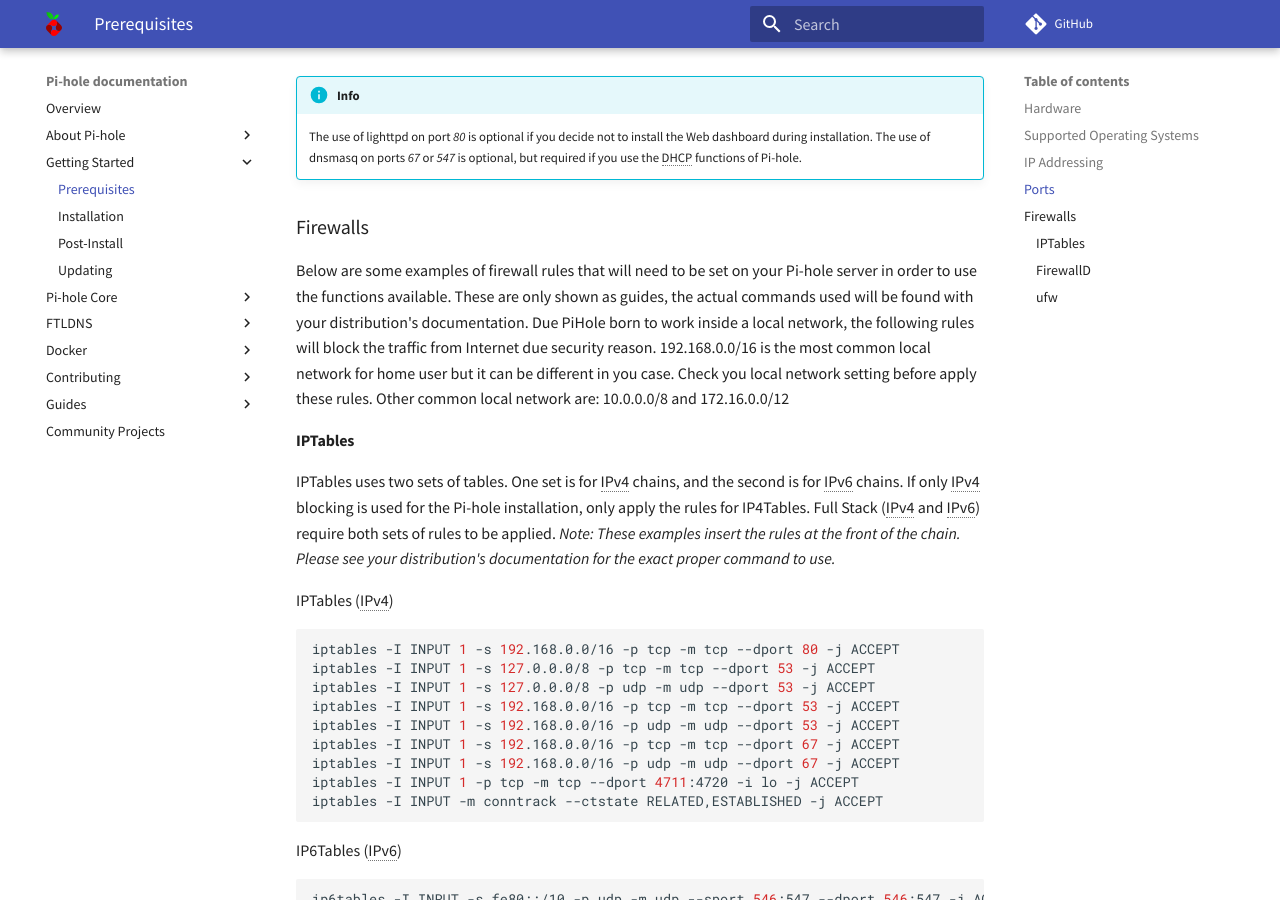
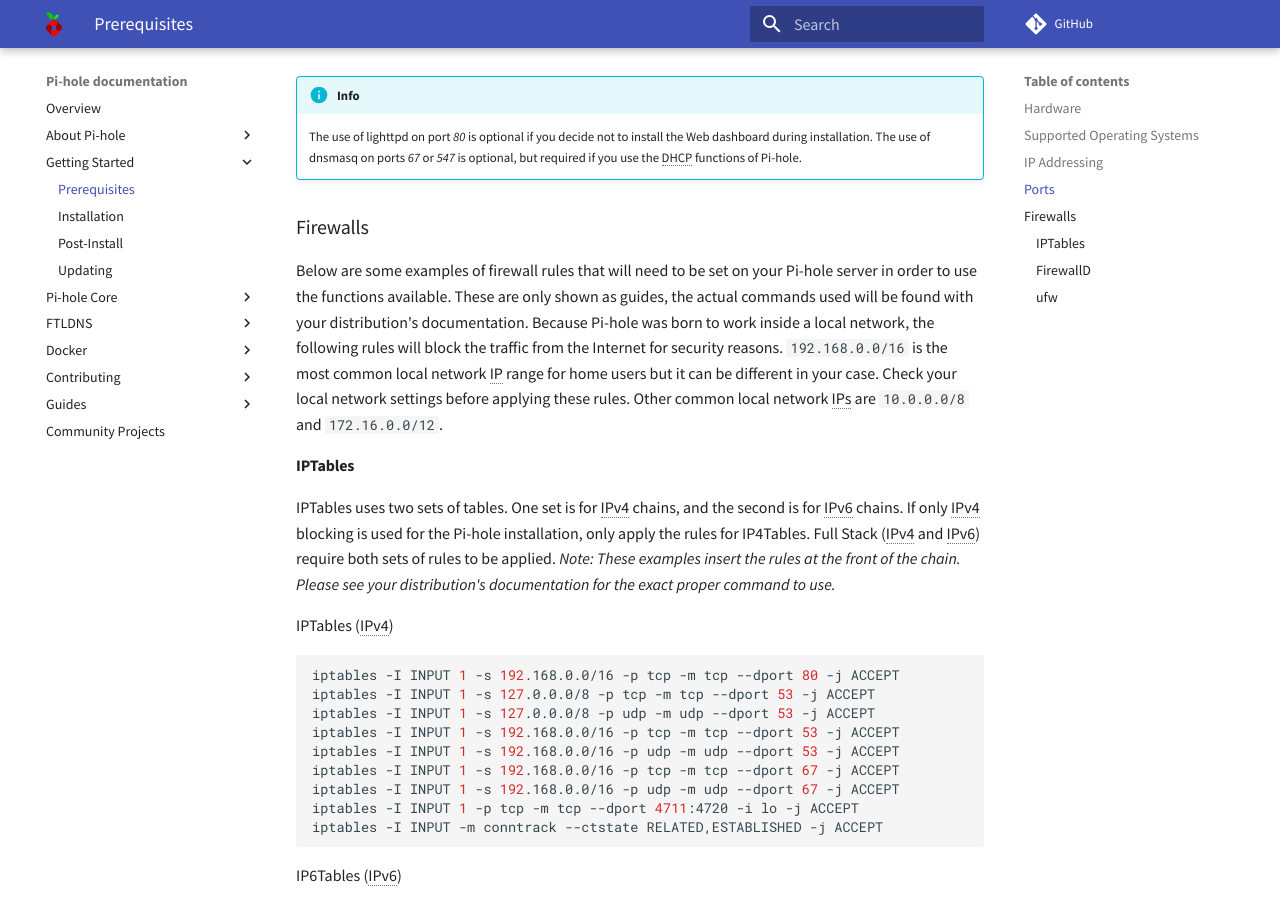
Before and after one commit to pi-hole/docs, an MkDocs documentation site: the page built from docs/main/prerequesites.md, in a window 1280 px wide and 900 px high, scrolled down 1680 px. Built offline with MkDocs 1.6.1 and Material for MkDocs 9.7.7, drawn with Linux system fonts in a browser that asks for light colours; comment, search, counter and statistics services are not loaded.

Commit message:
Update prerequesites.md

```diff
--- a/docs/main/prerequesites.md
+++ b/docs/main/prerequesites.md
@@ -53,7 +53,7 @@
 ### Firewalls
 
 Below are some examples of firewall rules that will need to be set on your Pi-hole server in order to use the functions available. These are only shown as guides, the actual commands used will be found with your distribution's documentation.
-Due PiHole born to work inside a local network, the following rules will block the traffic from Internet due security reason. 192.168.0.0/16 is the most common local network for home user but it can be different in you case. Check  you local network setting before apply these rules. Other common local network are: 10.0.0.0/8 and 172.16.0.0/12
+Because Pi-hole was born to work inside a local network, the following rules will block the traffic from the Internet for security reasons. `192.168.0.0/16` is the most common local network IP range for home users but it can be different in your case. Check your local network settings before applying these rules. Other common local network IPs are `10.0.0.0/8` and `172.16.0.0/12`.
 
 #### IPTables
 
```
